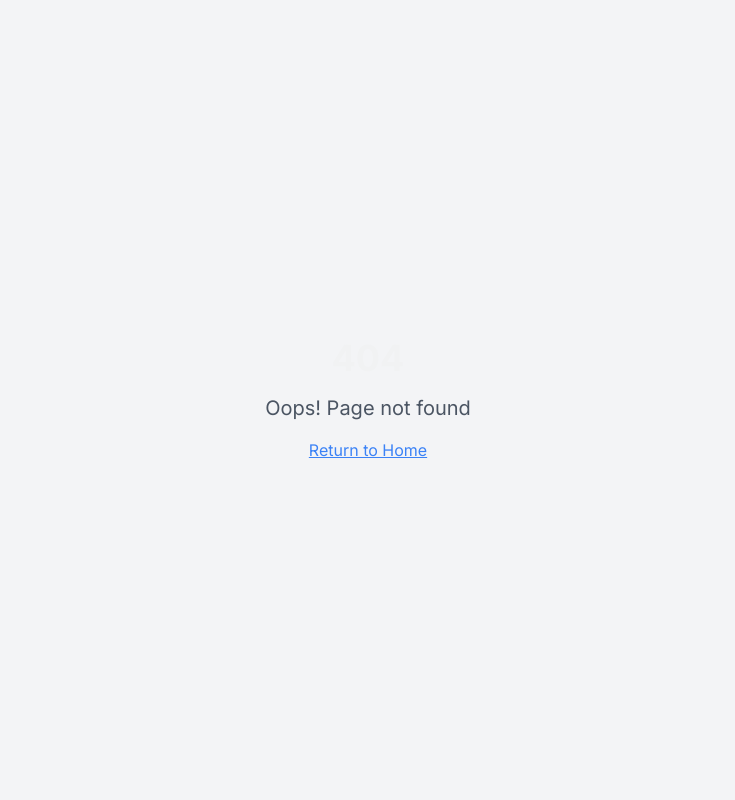
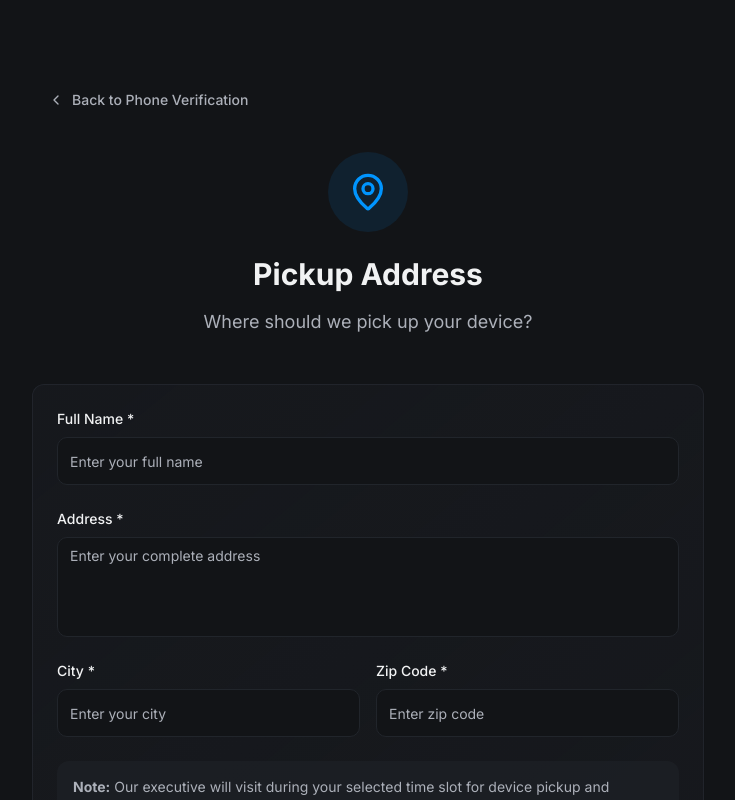
Before and after one commit to snakanaja0-cyber/sell-kar-snakanaja-superbase-intigration-, a React (Vite) app: page /sell-ipad/brand/1/device/1/address in a window 1280 px wide. Before the commit this address had no page. Shown: the top 800 px of the page, without its empty margins (272-1007 px from the left). Built offline with nearby package versions, Linux system fonts and the light colour scheme; the HTML template or start-up script is replaced by a standard one.

Commit message:
Fix 404 errors on navigation

```diff
--- a/src/App.tsx
+++ b/src/App.tsx
@@ -40,13 +40,33 @@ const App = () => (
           <Route path="/sell-phone" element={<SellPhone />} />
           <Route path="/sell-laptop" element={<SellLaptop />} />
           <Route path="/sell-ipad" element={<SellIpad />} />
-          <Route path="/sell-:deviceType/brand/:brandId" element={<DeviceList />} />
-          <Route path="/sell-:deviceType/brand/:brandId/device/:deviceId" element={<VariantSelection />} />
-          <Route path="/sell-:deviceType/brand/:brandId/device/:deviceId/questionnaire" element={<Questionnaire />} />
-          <Route path="/sell-:deviceType/brand/:brandId/device/:deviceId/otp" element={<OtpVerification />} />
-          <Route path="/sell-:deviceType/brand/:brandId/device/:deviceId/address" element={<AddressForm />} />
-          <Route path="/sell-:deviceType/brand/:brandId/device/:deviceId/pickup" element={<PickupScheduler />} />
-          <Route path="/sell-:deviceType/brand/:brandId/device/:deviceId/confirmation" element={<Confirmation />} />
+
+          {/* Phone Routes */}
+          <Route path="/sell-phone/brand/:brandId" element={<DeviceList />} />
+          <Route path="/sell-phone/brand/:brandId/device/:deviceId" element={<VariantSelection />} />
+          <Route path="/sell-phone/brand/:brandId/device/:deviceId/questionnaire" element={<Questionnaire />} />
+          <Route path="/sell-phone/brand/:brandId/device/:deviceId/otp" element={<OtpVerification />} />
+          <Route path="/sell-phone/brand/:brandId/device/:deviceId/address" element={<AddressForm />} />
+          <Route path="/sell-phone/brand/:brandId/device/:deviceId/pickup" element={<PickupScheduler />} />
+          <Route path="/sell-phone/brand/:brandId/device/:deviceId/confirmation" element={<Confirmation />} />
+
+          {/* Laptop Routes */}
+          <Route path="/sell-laptop/brand/:brandId" element={<DeviceList />} />
+          <Route path="/sell-laptop/brand/:brandId/device/:deviceId" element={<VariantSelection />} />
+          <Route path="/sell-laptop/brand/:brandId/device/:deviceId/questionnaire" element={<Questionnaire />} />
+          <Route path="/sell-laptop/brand/:brandId/device/:deviceId/otp" element={<OtpVerification />} />
+          <Route path="/sell-laptop/brand/:brandId/device/:deviceId/address" element={<AddressForm />} />
+          <Route path="/sell-laptop/brand/:brandId/device/:deviceId/pickup" element={<PickupScheduler />} />
+          <Route path="/sell-laptop/brand/:brandId/device/:deviceId/confirmation" element={<Confirmation />} />
+
+          {/* iPad Routes */}
+          <Route path="/sell-ipad/brand/:brandId" element={<DeviceList />} />
+          <Route path="/sell-ipad/brand/:brandId/device/:deviceId" element={<VariantSelection />} />
+          <Route path="/sell-ipad/brand/:brandId/device/:deviceId/questionnaire" element={<Questionnaire />} />
+          <Route path="/sell-ipad/brand/:brandId/device/:deviceId/otp" element={<OtpVerification />} />
+          <Route path="/sell-ipad/brand/:brandId/device/:deviceId/address" element={<AddressForm />} />
+          <Route path="/sell-ipad/brand/:brandId/device/:deviceId/pickup" element={<PickupScheduler />} />
+          <Route path="/sell-ipad/brand/:brandId/device/:deviceId/confirmation" element={<Confirmation />} />
           <Route path="/track-order" element={<TrackOrder />} />
           {/* ADD ALL CUSTOM ROUTES ABOVE THE CATCH-ALL "*" ROUTE */}
           <Route path="*" element={<NotFound />} />
--- a/src/pages/AddressForm.tsx
+++ b/src/pages/AddressForm.tsx
@@ -7,7 +7,8 @@ import { Textarea } from "@/components/ui/textarea";
 import { ChevronLeft, MapPin } from "lucide-react";
 
 const AddressForm = () => {
-  const { deviceType, brandId, deviceId } = useParams();
+  const { brandId, deviceId } = useParams();
+  const deviceType = window.location.pathname.split('/')[1].replace('sell-', '');
   const [formData, setFormData] = useState({
     name: "",
     address: "",
--- a/src/pages/DeviceList.tsx
+++ b/src/pages/DeviceList.tsx
@@ -4,7 +4,8 @@ import { Button } from "@/components/ui/button";
 import { ChevronLeft } from "lucide-react";
 
 const DeviceList = () => {
-  const { deviceType, brandId } = useParams();
+  const { brandId } = useParams();
+  const deviceType = window.location.pathname.split('/')[1].replace('sell-', '');
 
   const deviceData = {
     phone: {
--- a/src/pages/OtpVerification.tsx
+++ b/src/pages/OtpVerification.tsx
@@ -6,7 +6,8 @@ import { Input } from "@/components/ui/input";
 import { ChevronLeft, Smartphone, CheckCircle } from "lucide-react";
 
 const OtpVerification = () => {
-  const { deviceType, brandId, deviceId } = useParams();
+  const { brandId, deviceId } = useParams();
+  const deviceType = window.location.pathname.split('/')[1].replace('sell-', '');
   const [phoneNumber, setPhoneNumber] = useState("");
   const [otp, setOtp] = useState("");
   const [showOtpInput, setShowOtpInput] = useState(false);
--- a/src/pages/PickupScheduler.tsx
+++ b/src/pages/PickupScheduler.tsx
@@ -7,7 +7,8 @@ import { ChevronLeft, Calendar as CalendarIcon, Clock } from "lucide-react";
 import { format } from "date-fns";
 
 const PickupScheduler = () => {
-  const { deviceType, brandId, deviceId } = useParams();
+  const { brandId, deviceId } = useParams();
+  const deviceType = window.location.pathname.split('/')[1].replace('sell-', '');
   const [selectedDate, setSelectedDate] = useState<Date | undefined>(undefined);
   const [selectedTime, setSelectedTime] = useState("");
 
--- a/src/pages/Questionnaire.tsx
+++ b/src/pages/Questionnaire.tsx
@@ -5,7 +5,8 @@ import { Card } from "@/components/ui/card";
 import { ChevronLeft, CheckCircle, XCircle } from "lucide-react";
 
 const Questionnaire = () => {
-  const { deviceType, brandId, deviceId } = useParams();
+  const { brandId, deviceId } = useParams();
+  const deviceType = window.location.pathname.split('/')[1].replace('sell-', '');
   const [currentQuestion, setCurrentQuestion] = useState(0);
   const [answers, setAnswers] = useState<boolean[]>([]);
   const [showResult, setShowResult] = useState(false);
--- a/src/pages/VariantSelection.tsx
+++ b/src/pages/VariantSelection.tsx
@@ -6,7 +6,8 @@ import { Select, SelectContent, SelectItem, SelectTrigger, SelectValue } from "@
 import { ChevronLeft } from "lucide-react";
 
 const VariantSelection = () => {
-  const { deviceType, brandId, deviceId } = useParams();
+  const { brandId, deviceId } = useParams();
+  const deviceType = window.location.pathname.split('/')[1].replace('sell-', '');
   const [selectedStorage, setSelectedStorage] = useState("");
   const [selectedCondition, setSelectedCondition] = useState("");
   const [estimatedPrice, setEstimatedPrice] = useState<number | null>(null);
```
